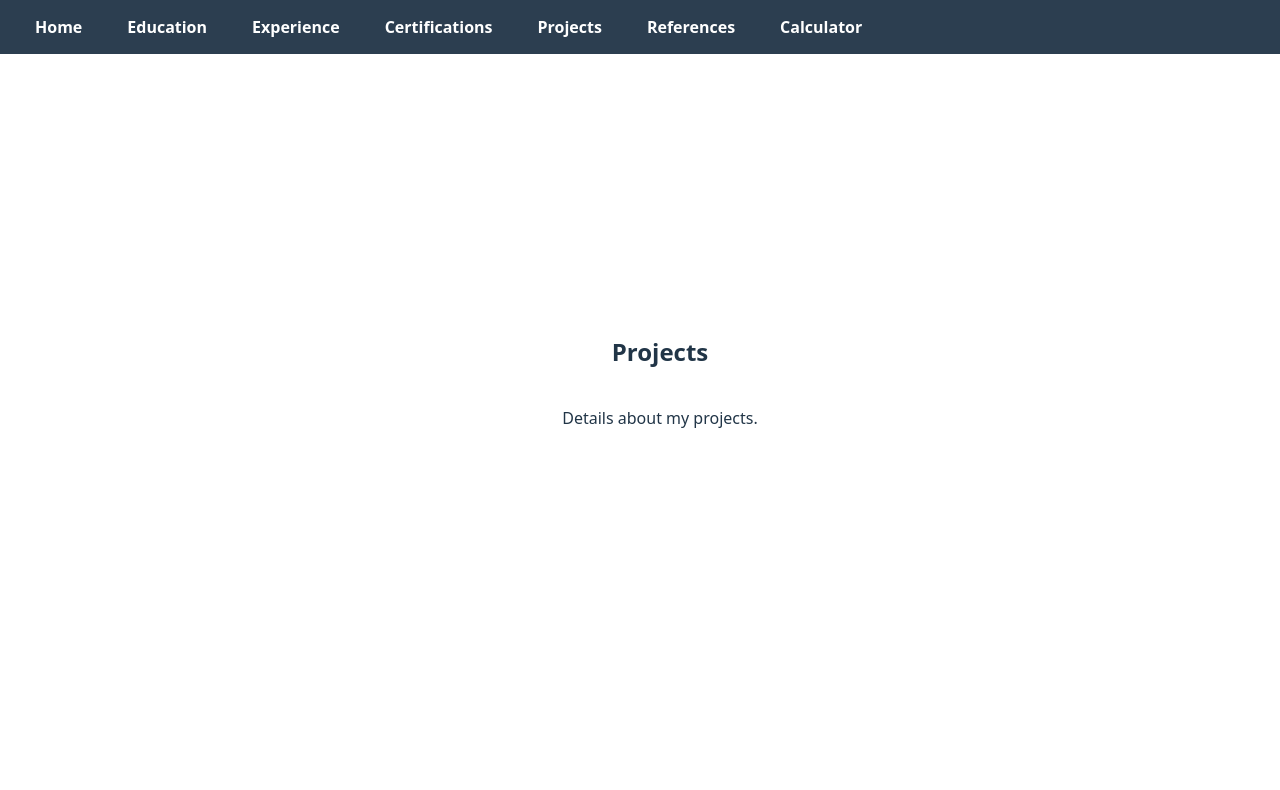
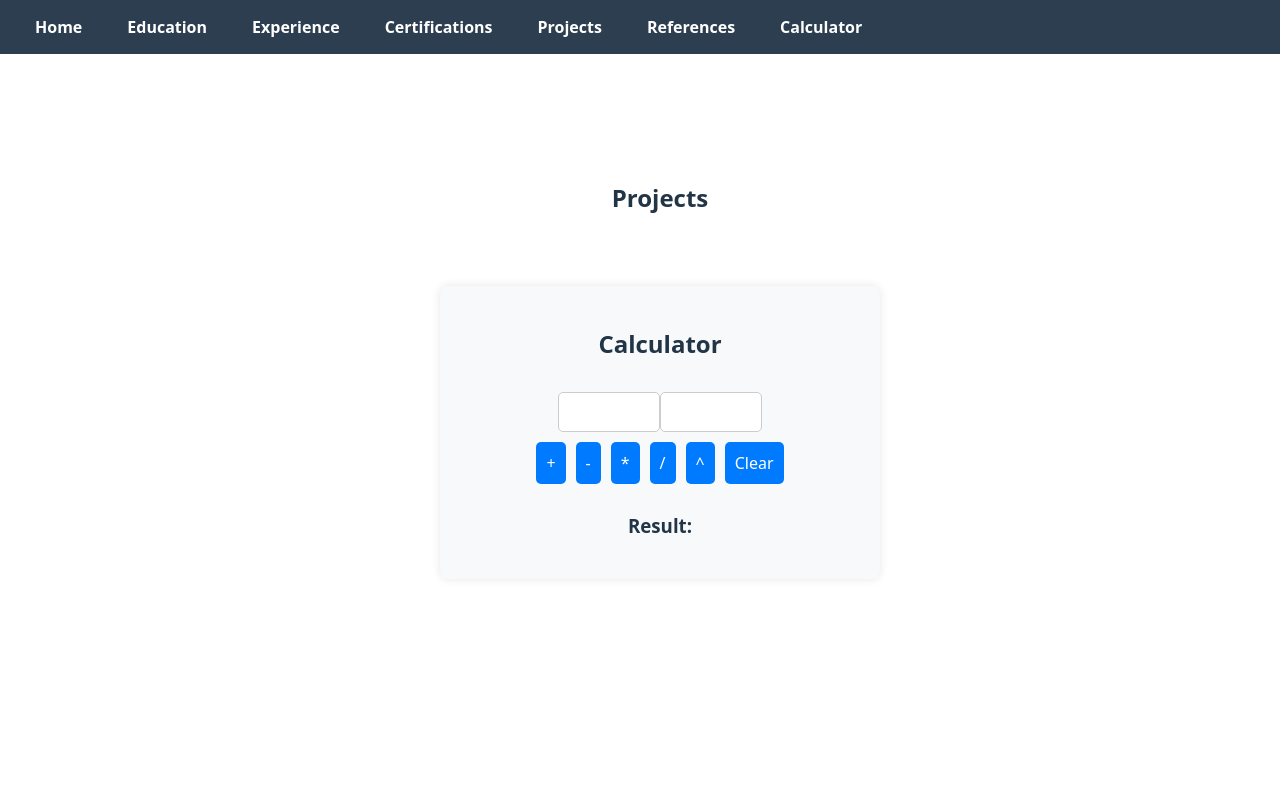
Before and after one commit to wesalshehri/mp3, a React (Vite) app: page /projects in a window 1280 px wide. Shown: the top 790 px of the page. Built offline with nearby package versions, Linux system fonts and the light colour scheme.

Commit message:
Update Projects.tsx

```diff
--- a/src/pages/Projects.tsx
+++ b/src/pages/Projects.tsx
@@ -1,24 +1,124 @@
+import { useState } from "react";
 import styled from "styled-components";
 
 const Container = styled.main`
     display: flex;
     flex-direction: column;
     align-items: center;
-    justify-content: center;
-    height: calc(100vh - 80px);
+    justify-content: flex-start;
+    min-height: 100vh;
     width: 100vw;
     max-width: 100%;
-    padding: 20px;
+    padding: 40px 20px;
     text-align: center;
-    margin: 0 auto;
+    margin: 120px auto 0;
 `;
 
+const CalculatorWrapper = styled.div`
+    margin-top: 50px;
+    background: #f8f9fa;
+    padding: 20px;
+    border-radius: 8px;
+    box-shadow: 0px 0px 10px rgba(0, 0, 0, 0.1);
+    display: flex;
+    flex-direction: column;
+    align-items: center;
+    gap: 10px;
+    width: 100%;
+    max-width: 400px;
+`;
+
+const InputField = styled.input`
+    padding: 10px;
+    font-size: 1rem;
+    border: 1px solid #ccc;
+    border-radius: 5px;
+    width: 80px;
+    text-align: center;
+`;
+
+const ButtonContainer = styled.div`
+    display: flex;
+    flex-wrap: wrap;
+    gap: 10px;
+    justify-content: center;
+`;
+
+const Button = styled.button`
+    padding: 10px;
+    font-size: 1rem;
+    border: none;
+    border-radius: 5px;
+    background-color: #007bff;
+    color: white;
+    cursor: pointer;
+    transition: background 0.3s;
+
+    &:hover {
+        background-color: #0056b3;
+    }
+`;
 
 export default function Projects() {
+    const [num1, setNum1] = useState<string>("");
+    const [num2, setNum2] = useState<string>("");
+    const [result, setResult] = useState<string>("");
+
+    function power(base: number, exponent: number) {
+        if (exponent === 0) return 1;
+        let res = 1;
+        const absExponent = Math.abs(exponent);
+        for (let i = 0; i < absExponent; i++) {
+            res *= base;
+        }
+        return exponent < 0 ? (1 / res).toFixed(6) : res;
+    }
+
+    function calculate(operation: string) {
+        if (num1 === "" || num2 === "") {
+            setResult("Enter numbers");
+            return;
+        }
+        const a = Number(num1);
+        const b = Number(num2);
+        let res;
+        switch (operation) {
+            case "+": res = a + b; break;
+            case "-": res = a - b; break;
+            case "*": res = a * b; break;
+            case "/": res = b !== 0 ? a / b : "Error (Div by 0)"; break;
+            case "**": res = power(a, b); break;
+            default: res = "Invalid Operation";
+        }
+        setResult(res.toString());
+    }
+
+    function clearFields() {
+        setNum1("");
+        setNum2("");
+        setResult("");
+    }
+
     return (
         <Container>
             <h2>Projects</h2>
-            <p>Details about my projects.</p>
+
+            <CalculatorWrapper>
+                <h2>Calculator</h2>
+                <div>
+                    <InputField type="number" value={num1} onChange={(e) => setNum1(e.target.value)} />
+                    <InputField type="number" value={num2} onChange={(e) => setNum2(e.target.value)} />
+                </div>
+                <ButtonContainer>
+                    <Button onClick={() => calculate("+")}>+</Button>
+                    <Button onClick={() => calculate("-")}>-</Button>
+                    <Button onClick={() => calculate("*")}>*</Button>
+                    <Button onClick={() => calculate("/")}>/</Button>
+                    <Button onClick={() => calculate("**")}>^</Button>
+                    <Button onClick={clearFields}>Clear</Button>
+                </ButtonContainer>
+                <h3>Result: {result}</h3>
+            </CalculatorWrapper>
         </Container>
     );
 }
```
